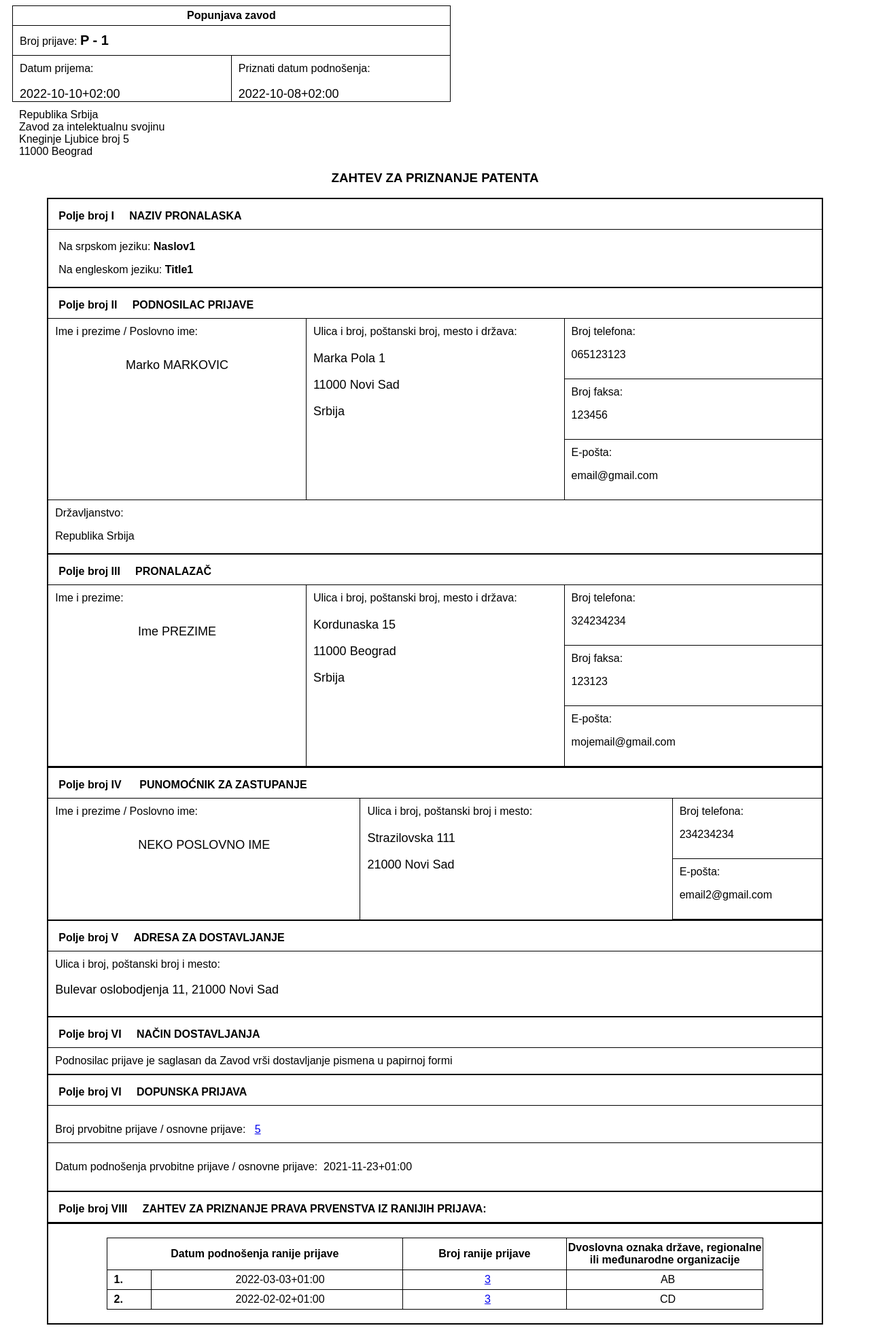
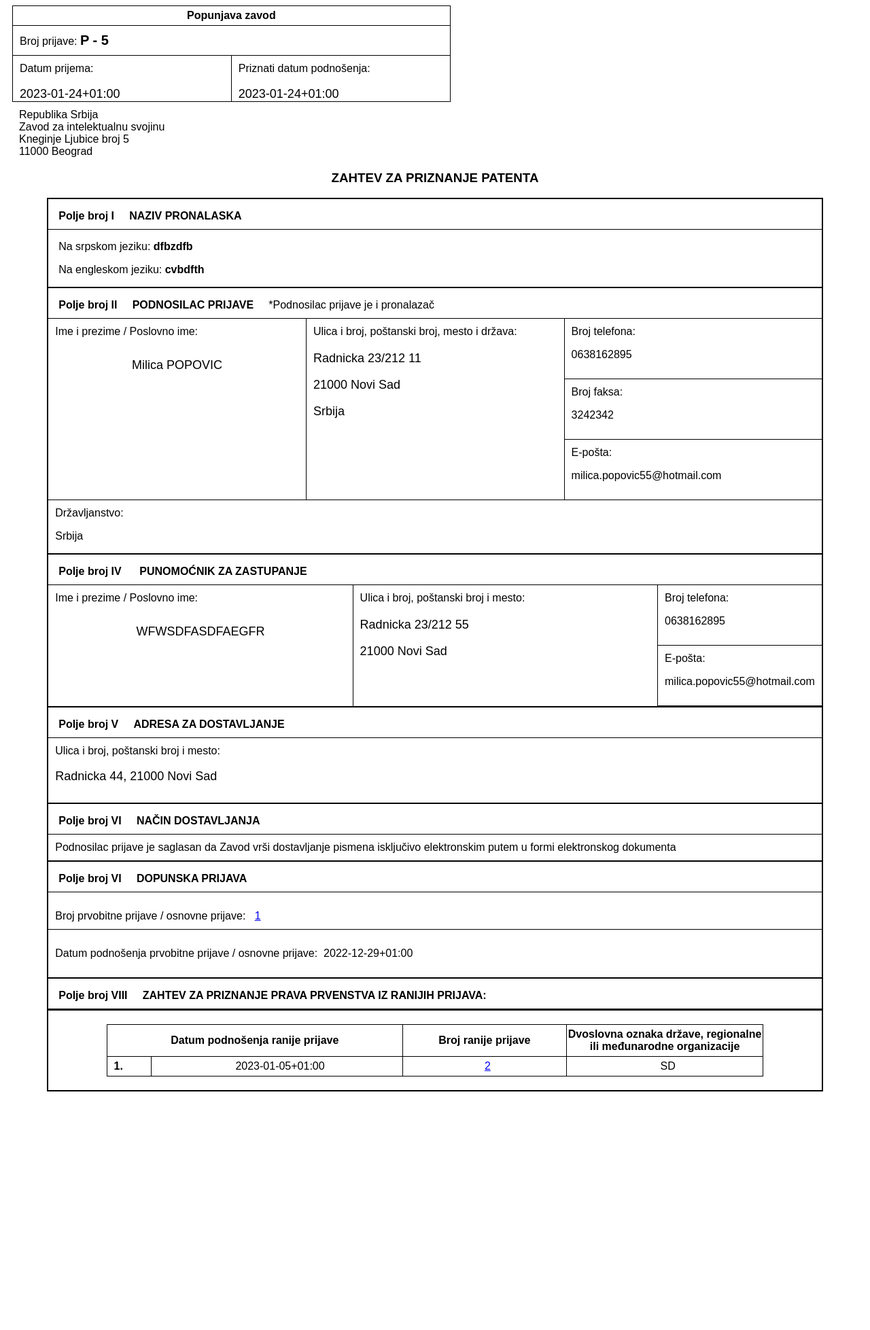
Before and after one commit to elenore55/xml-project, a Spring app: template patent/src/main/resources/templates/p1.html in a window 1280 px wide. Shown: the whole page at 68% size. After the commit the page ends 1614 px from the top, so only its background shows below. Run offline with Thymeleaf, Linux system fonts and the light colour scheme; the template is opened without the code that fills it, so the values that code supplies are empty.

Commit message:
Specified charset for html string

```diff
--- a/autorsko_pravo/src/main/java/com/xml/autorsko_pravo/controller/ZahtevController.java
+++ b/autorsko_pravo/src/main/java/com/xml/autorsko_pravo/controller/ZahtevController.java
@@ -68,7 +68,7 @@ public class ZahtevController {
                 .body(resource);
     }
 
-    @GetMapping(value = "zahtev/htmlString/{name}")
+    @GetMapping(value = "zahtev/htmlString/{name}", produces = "text/html;charset=UTF-8")
     public ResponseEntity<String> getHtmlString(@PathVariable String name) throws IOException {
         htmlTransformer.generateHtml(name);
         String content = Files.readString(Paths.get(HTMLTransformer.HTML_FILE));
--- a/patent/src/main/java/com/xml/patent/controller/ZahtevController.java
+++ b/patent/src/main/java/com/xml/patent/controller/ZahtevController.java
@@ -20,7 +20,6 @@ import java.io.IOException;
 import java.nio.charset.StandardCharsets;
 import java.nio.file.Files;
 import java.nio.file.Paths;
-import java.util.ArrayList;
 import java.util.List;
 
 @RestController
@@ -63,7 +62,7 @@ public class ZahtevController {
                 .body(resource);
     }
 
-    @GetMapping(value = "zahtev/htmlString/{name}")
+    @GetMapping(value = "zahtev/htmlString/{name}", produces = "text/html;charset=UTF-8")
     public ResponseEntity<String> getHtmlString(@PathVariable String name) throws IOException {
         htmlTransformer.generateHtml(name);
         String content = Files.readString(Paths.get(HTMLTransformer.HTML_FILE), StandardCharsets.UTF_8);
--- a/patent/src/main/resources/templates/p1.html
+++ b/patent/src/main/resources/templates/p1.html
@@ -68,17 +68,17 @@
                 <span>Broj prijave:</span>
                 <span style="font-weight: bold; font-size: 20px;">
                                             P -
-                                            1</span>
+                                            5</span>
               </td>
             </tr>
             <tr>
               <td style="padding: 10px 0 0 10px; width: 50%">
                 <span style="margin-top: 10px">Datum prijema:</span>
-                <p style="font-size: 18px;">2022-10-10+02:00</p>
+                <p style="font-size: 18px;">2023-01-24+01:00</p>
               </td>
               <td style="padding: 10px 0 0 10px; width: 50%">
                 <span style="margin-top: 10px">Priznati datum podnošenja:</span>
-                <p style="font-size: 18px;">2022-10-08+02:00</p>
+                <p style="font-size: 18px;">2023-01-24+01:00</p>
               </td>
             </tr>
           </tbody>
@@ -104,11 +104,11 @@
         </p>
         <p style="padding: 0 15px">
                             Na srpskom jeziku:
-                            <strong>Naslov1</strong>
+                            <strong>dfbzdfb</strong>
         </p>
         <p style="padding: 0 15px">
                             Na engleskom jeziku:
-                            <strong>Title1</strong>
+                            <strong>cvbdfth</strong>
         </p>
       </div>
       <div style="border-bottom: 2px solid black">
@@ -116,73 +116,39 @@
           <strong>
                                 Polje broj II     PODNOSILAC PRIJAVE
                             </strong>
-        </p>
+                                    *Podnosilac prijave je i pronalazač
+                            </p>
         <div class="flex-container">
           <div style="border-bottom: 1px solid black" class="flex-container flex-child">
             <div class="padded flex-child" style="border-right: 1px solid black">
                                     Ime i prezime / Poslovno ime:
-                                    <p style="font-size: 18px; margin-top: 30px" class="centered">Marko MARKOVIC</p>
+                                    <p style="font-size: 18px; margin-top: 30px" class="centered">Milica POPOVIC</p>
             </div>
             <div class="padded flex-child">
                                     Ulica i broj, poštanski broj, mesto i država:
-                                    <p style="margin-top: 20px; font-size: 18px">Marka Pola 1</p>
-              <p style="font-size: 18px">11000 Novi Sad</p>
+                                    <p style="margin-top: 20px; font-size: 18px">Radnicka 23/212 11</p>
+              <p style="font-size: 18px">21000 Novi Sad</p>
               <p style="font-size: 18px">Srbija</p>
             </div>
           </div>
           <div class="flex-child-sm">
             <div class="padded" style="border-bottom: 1px solid black; border-left: 1px solid black">
                                     Broj telefona:
-                                    <p>065123123</p>
+                                    <p>0638162895</p>
             </div>
             <div class="padded" style="border-bottom: 1px solid black; border-left: 1px solid black">
                                     Broj faksa:
-                                    <p>123456</p>
+                                    <p>3242342</p>
             </div>
             <div class="padded" style="border-bottom: 1px solid black; border-left: 1px solid black">
                                     E-pošta:
-                                    <p>email@gmail.com</p>
+                                    <p>milica.popovic55@hotmail.com</p>
             </div>
           </div>
         </div>
         <div style="padding: 10px 10px 0 10px">
                                 Državljanstvo:
-                                <p>Republika Srbija</p>
-        </div>
-      </div>
-      <div style="border-bottom: 2px solid black">
-        <p style="border-bottom: 1px solid black; padding: 0 15px 10px 15px; margin-bottom: 0px">
-          <strong>
-                                        Polje broj III     PRONALAZAČ
-                                    </strong>
-        </p>
-        <div class="flex-container">
-          <div style="border-bottom: 1px solid black" class="flex-container flex-child">
-            <div class="padded flex-child" style="border-right: 1px solid black">
-                                            Ime i prezime:
-                                            <p style="font-size: 18px; margin-top: 30px" class="centered">Ime PREZIME</p>
-            </div>
-            <div class="padded flex-child">
-                                            Ulica i broj, poštanski broj, mesto i država:
-                                            <p style="margin-top: 20px; font-size: 18px">Kordunaska 15</p>
-              <p style="font-size: 18px">11000 Beograd</p>
-              <p style="font-size: 18px">Srbija</p>
-            </div>
-          </div>
-          <div class="flex-child-sm">
-            <div class="padded" style="border-bottom: 1px solid black; border-left: 1px solid black">
-                                            Broj telefona:
-                                            <p>324234234</p>
-            </div>
-            <div class="padded" style="border-bottom: 1px solid black; border-left: 1px solid black">
-                                            Broj faksa:
-                                            <p>123123</p>
-            </div>
-            <div class="padded" style="border-bottom: 1px solid black; border-left: 1px solid black">
-                                            E-pošta:
-                                            <p>mojemail@gmail.com</p>
-            </div>
-          </div>
+                                <p>Srbija</p>
         </div>
       </div>
       <div style="border-bottom: 2px solid black">
@@ -195,21 +161,21 @@
         <div class="flex-container">
           <div style="border-right: 1px solid black" class="flex-child padded">
                                     Ime i prezime / Poslovno ime:
-                                    <p style="font-size: 18px; margin-top: 30px" class="centered">NEKO POSLOVNO IME</p>
+                                    <p style="font-size: 18px; margin-top: 30px" class="centered">WFWSDFASDFAEGFR</p>
           </div>
           <div style="border-right: 1px solid black" class="flex-child padded">
                                     Ulica i broj, poštanski broj i mesto:
-                                    <p style="margin-top: 20px; font-size: 18px">Strazilovska 111</p>
+                                    <p style="margin-top: 20px; font-size: 18px">Radnicka 23/212 55</p>
             <p style="font-size: 18px">21000 Novi Sad</p>
           </div>
           <div class="flex-child-sm">
             <div class="padded" style="border-bottom: 1px solid black">
                                         Broj telefona:
-                                        <p>234234234</p>
+                                        <p>0638162895</p>
             </div>
             <div class="padded" style="border-bottom: 1px solid black">
                                         E-pošta:
-                                        <p>email2@gmail.com</p>
+                                        <p>milica.popovic55@hotmail.com</p>
             </div>
           </div>
         </div>
@@ -220,7 +186,7 @@
         </p>
         <div class="padded">
                                     Ulica i broj, poštanski broj i mesto:
-                                    <p style="font-size: 18px">Bulevar oslobodjenja 11,
+                                    <p style="font-size: 18px">Radnicka 44,
                                         21000 Novi Sad</p>
         </div>
       </div>
@@ -229,7 +195,8 @@
           <strong>Polje broj VI     NAČIN DOSTAVLJANJA</strong>
         </p>
         <div class="padded">
-                                    Podnosilac prijave je saglasan da Zavod vrši dostavljanje pismena u papirnoj formi
+                                    Podnosilac prijave je saglasan da Zavod vrši dostavljanje pismena isključivo
+                                    elektronskim putem u formi elektronskog dokumenta
                                 </div>
       </div>
       <div style="border-bottom: 2px solid black">
@@ -238,10 +205,10 @@
         </p>
         <p class="padded" style="border-bottom: 1px solid black;">
                                 Broj prvobitne prijave / osnovne prijave:
-                                <a target="_blank" href="http://localhost:8002/patent/zahtev/htmlString/Zahtev5.xml">5</a>
+                                <a target="_blank" href="http://localhost:8002/patent/zahtev/htmlString/Zahtev1.xml">1</a>
         </p>
         <p class="padded">
-                                Datum podnošenja prvobitne prijave / osnovne prijave:  2021-11-23+01:00</p>
+                                Datum podnošenja prvobitne prijave / osnovne prijave:  2022-12-29+01:00</p>
       </div>
       <div style="border-bottom: 2px solid black">
         <p style="border-bottom: 1px solid black; padding: 0 15px 10px 15px; margin-bottom: 0px">
@@ -264,22 +231,11 @@
               <strong>1.
                                             </strong>
             </td>
-            <td class="centered">2022-03-03+01:00</td>
+            <td class="centered">2023-01-05+01:00</td>
             <td class="centered">
-              <a target="_blank" href="http://localhost:8002/patent/zahtev/htmlString/Zahtev3.xml">3</a>
+              <a target="_blank" href="http://localhost:8002/patent/zahtev/htmlString/Zahtev2.xml">2</a>
             </td>
-            <td class="centered">AB</td>
-          </tr>
-          <tr>
-            <td>
-              <strong>2.
-                                            </strong>
-            </td>
-            <td class="centered">2022-02-02+01:00</td>
-            <td class="centered">
-              <a target="_blank" href="http://localhost:8002/patent/zahtev/htmlString/Zahtev3.xml">3</a>
-            </td>
-            <td class="centered">CD</td>
+            <td class="centered">SD</td>
           </tr>
         </tbody>
       </table>
--- a/zig/src/main/java/com/xml/zig/controller/ZahtevController.java
+++ b/zig/src/main/java/com/xml/zig/controller/ZahtevController.java
@@ -62,7 +62,7 @@ public class ZahtevController {
                 .body(resource);
     }
 
-    @GetMapping(value = "zahtev/htmlString/{name}")
+    @GetMapping(value = "zahtev/htmlString/{name}", produces = "text/html;charset=UTF-8")
     public ResponseEntity<String> getHtmlString(@PathVariable String name) throws Exception {
         htmlTransformer.generateHtml(name);
         String content = Files.readString(Paths.get(HTMLTransformer.HTML_FILE));
@@ -97,7 +97,7 @@ public class ZahtevController {
         return new ResponseEntity<>(zahtevService.simpleMetadataSearch(name, value), HttpStatus.OK);
     }
 
-    @GetMapping(value = "metadata/advancedSearch/{rawInput}")
+    @GetMapping(value = "metadata/advancedSearch/{rawInput}", produces = MediaType.APPLICATION_XML_VALUE)
     public ResponseEntity<List<Zahtev>> advancedMetadataSearch(@PathVariable String rawInput) throws Exception {
         return new ResponseEntity<>(zahtevService.advancedMetadataSearch(rawInput), HttpStatus.OK);
     }
```
